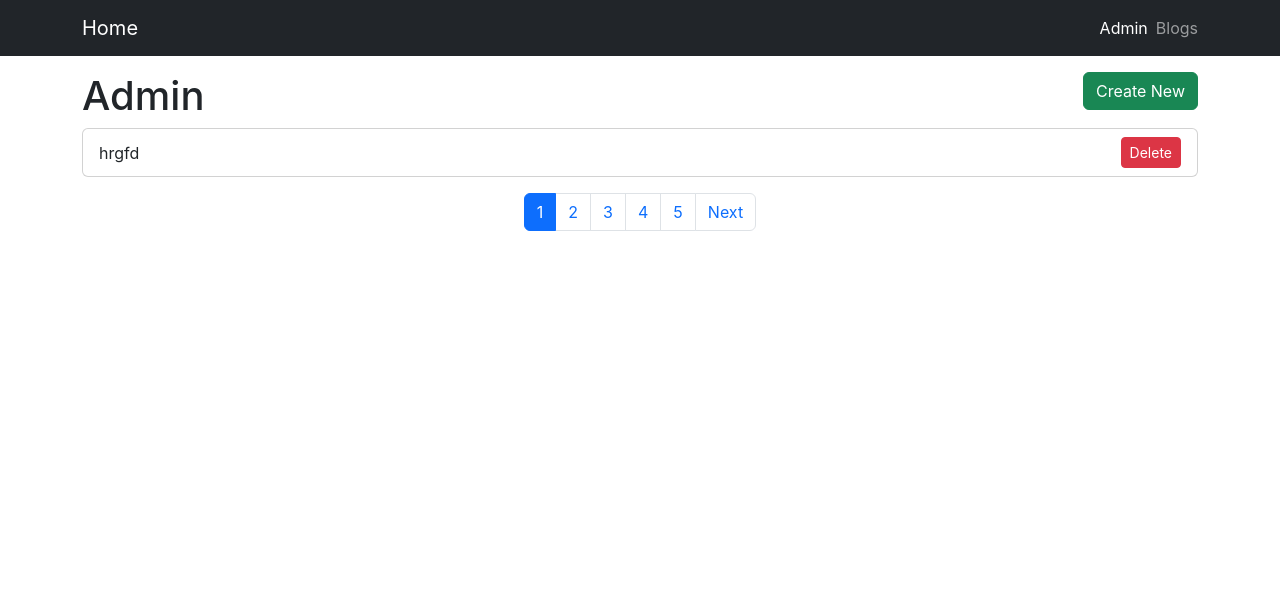
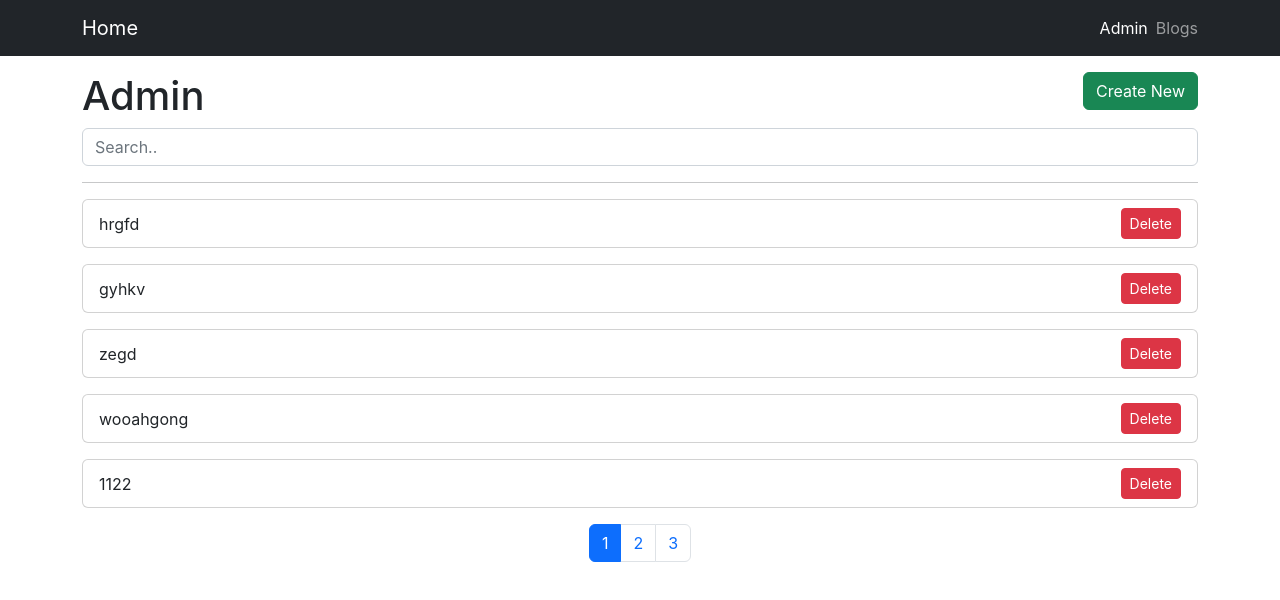
Before and after one commit to ehs0525/tilog, a React (Create React App) app: page /admin in a window 1280 px wide. Shown: the top 600 px of the page. Built offline with nearby package versions, Linux system fonts and the light colour scheme; data requests are answered from the project's data file.

Commit message:
Add: 검색 기능

```diff
--- a/src/components/BlogList.js
+++ b/src/components/BlogList.js
@@ -13,10 +13,11 @@ const BlogList = ({ isAdmin }) => {
   const [currentPage, setCurrentPage] = useState(1);
   const [numberOfPosts, setNumberOfPosts] = useState(0);
   const [numberOfPages, setNumberOfPages] = useState(0);
+  const [searchWord, setSearchWord] = useState("");
   const navigate = useNavigate();
   const location = useLocation();
 
-  const limit = 1;
+  const limit = 5;
   const pageParam = new URLSearchParams(location.search).get("page");
 
   const fetchPosts = useCallback(
@@ -26,6 +27,7 @@ const BlogList = ({ isAdmin }) => {
         _limit: limit,
         _sort: "id",
         _order: "desc",
+        title_like: searchWord,
       };
       if (!isAdmin) {
         params = { ...params, isPrivate: false };
@@ -41,7 +43,7 @@ const BlogList = ({ isAdmin }) => {
           setNumberOfPosts(res.headers["x-total-count"]);
         });
     },
-    [isAdmin]
+    [isAdmin, searchWord]
   );
 
   useEffect(() => {
@@ -50,8 +52,21 @@ const BlogList = ({ isAdmin }) => {
   useEffect(() => {
     setCurrentPage(parseInt(pageParam) || 1);
     fetchPosts(parseInt(pageParam) || 1);
-  }, [pageParam, fetchPosts]);
+  }, []);
 
+  const onChangeSearchWord = useCallback((e) => {
+    setSearchWord(e.target.value);
+  }, []);
+  const onSearch = useCallback(
+    (e) => {
+      if (e.key === "Enter") {
+        navigate(`${location.pathname}?page=1`);
+        setCurrentPage(1);
+        fetchPosts(1);
+      }
+    },
+    [navigate, location.pathname, fetchPosts]
+  );
   const onClickCard = useCallback(
     (id) => () => {
       navigate(`/blogs/${id}`);
@@ -70,25 +85,39 @@ const BlogList = ({ isAdmin }) => {
   const onClickPagination = useCallback(
     (page) => {
       navigate(`${location.pathname}?page=${page}`);
+      setCurrentPage(page);
       fetchPosts(page);
     },
-    [navigate]
+    [navigate, location.pathname, fetchPosts]
   );
+
+  const publicPosts = posts.filter((post) => isAdmin || !post.isPrivate);
 
   if (isLoading) {
     return <LoadingSpinner />;
   }
 
-  const publicPosts = posts.filter((post) => isAdmin || !post.isPrivate);
-
-  if (publicPosts.length === 0) {
-    return <div>No blog posts found</div>;
-  }
-
   return (
     <div>
+      <input
+        className="form-control"
+        type="text"
+        placeholder="Search.."
+        value={searchWord}
+        onChange={onChangeSearchWord}
+        onKeyDown={onSearch}
+      />
+      <hr />
+      {publicPosts.length === 0 ? (
+        <div>No blog posts found</div>
+      ) : (
+        <>
           {publicPosts.map((post) => (
-        <Card key={post.id} title={post.title} onClick={onClickCard(post.id)}>
+            <Card
+              key={post.id}
+              title={post.title}
+              onClick={onClickCard(post.id)}
+            >
               {isAdmin && (
                 <div>
                   <button
@@ -108,6 +137,8 @@ const BlogList = ({ isAdmin }) => {
               onClick={onClickPagination}
             />
           )}
+        </>
+      )}
     </div>
   );
 };
```
Lines whose indentation alone changed are shown as unchanged.
